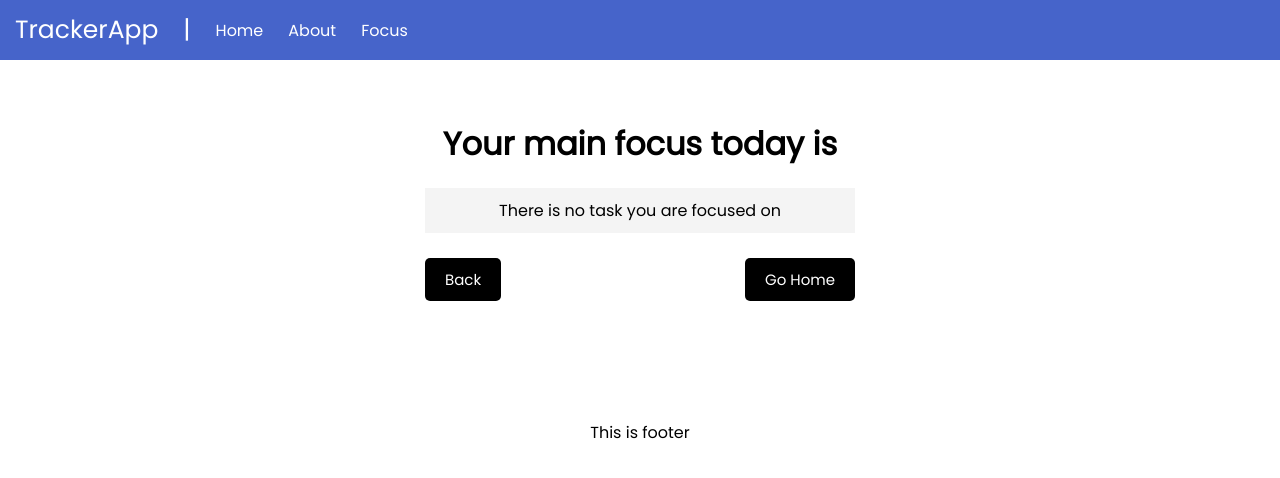
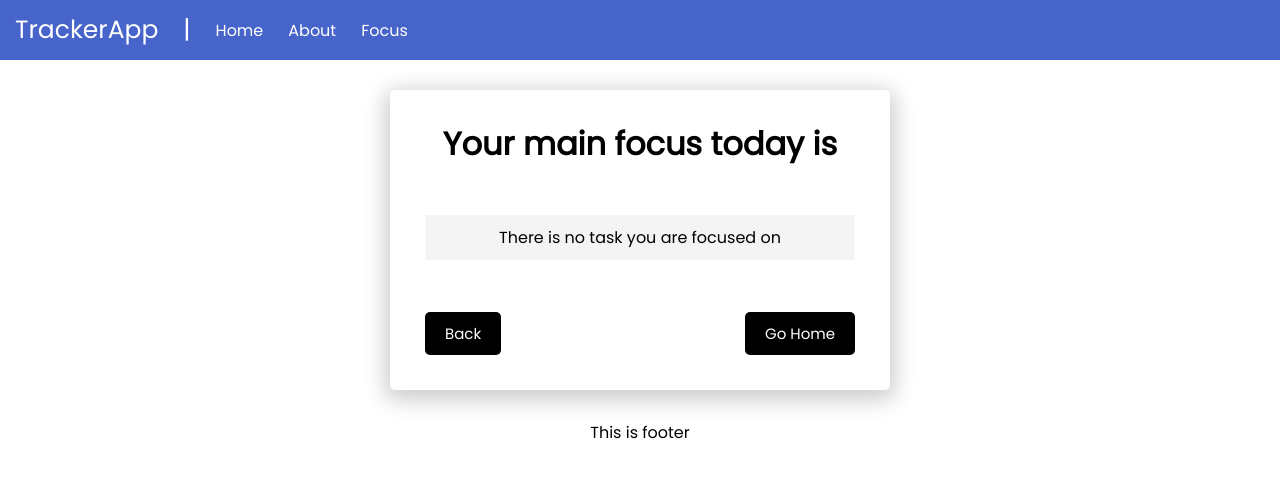
Before and after one commit to tesarlukas/react-task-tracker, a React (Create React App) app: page /focus in a window 1280 px wide. Shown: the top 478 px of the page. Built offline with nearby package versions, Linux system fonts and the light colour scheme.

Commit message:
Update app so it resembles Svelte app more

```diff
--- a/src/Pages/Focus.jsx
+++ b/src/Pages/Focus.jsx
@@ -6,8 +6,14 @@ import { FocusTaskContext } from '../context';
 const Focus = () => {
   const { focusTask } = useContext(FocusTaskContext);
 
+  const containerStyles = {
+    display: 'flex',
+    flexDirection: 'column',
+    justifyContent: 'space-between',
+  };
+
   return (
-    <div className='container' style={{ border: 'none' }}>
+    <div className='container' style={containerStyles}>
       <h1 className='text-center'>Your main focus today is</h1>
       <div className='task' style={{ margin: '20px 5px' }}>
         {focusTask.text ? (
--- a/src/index.js
+++ b/src/index.js
@@ -1,6 +1,6 @@
 import React from 'react';
 import ReactDOM from 'react-dom/client';
-import './styles/global.scss';
+import './styles/global.css';
 import App from './App';
 import reportWebVitals from './reportWebVitals';
 
--- a/src/styles/global.scss
+++ b/src/styles/global.css
@@ -1,7 +1,9 @@
 @import url('https://fonts.googleapis.com/css2?family=Poppins:wght@300;400&display=swap');
 
-$color-primary: #4664CA;
-$background-primary: #8D8F8F;
+:root {
+  --color-primary: #4664CA;
+  --background-primary: #8D8F8F;
+}
 
 * {
   box-sizing: border-box;
@@ -20,27 +22,27 @@ body {
 nav {
   height: 60px;
   width: 100%;
-  background-color: $color-primary;
+  background-color: var(--color-primary);
   padding: 5px 15px;
 
   display: flex;
   align-items: center;
   gap: 25px;
+}
 
-  .logo, .separator {
-    color: #fff;
-    font-size: 25px;
-  }
+nav a {
+  color: #fff;
+  text-decoration: none;
+}
 
-  a {
-    color: #fff;
-    text-decoration: none;
+nav a:hover {
+  transition: 250ms;
+  color: #000;
+}
 
-    &:hover {
-      transition: 250ms;
-      color: #000;
-    }
-  }
+.logo, .separator {
+  color: #fff;
+  font-size: 25px;
 }
 
 .container {
@@ -48,12 +50,16 @@ nav {
   margin: 30px auto;
   overflow: auto;
   min-height: 300px;
-  border: 1px solid steelblue;
   padding: 30px;
   border-radius: 5px;
+  position: relative;
+
+  -webkit-box-shadow: 0px 5px 21px 5px rgba(0,0,0,0.2);
+  box-shadow: 0px 5px 21px 5px rgba(0,0,0,0.2);
+
 }
 
-.header {
+header {
   display: flex;
   justify-content: space-between;
   align-items: center;
```
